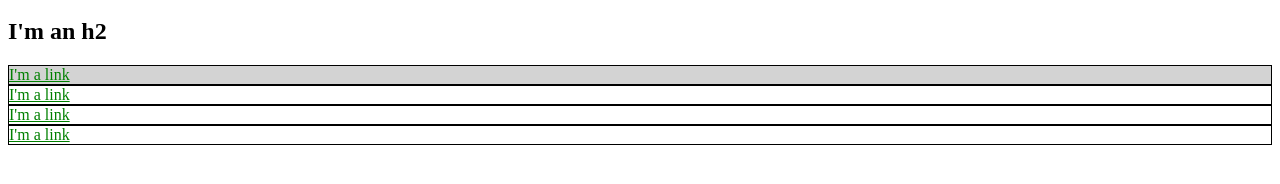
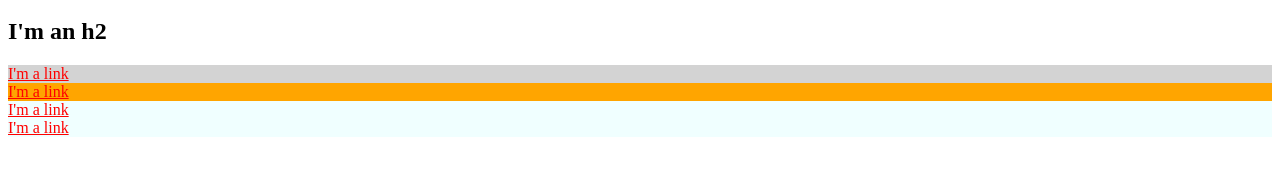
Before and after one commit to tlvb25/tlvb25.github.io, a plain HTML site: page index.html in a window 1280 px wide. Shown: the part 136-320 px from the top of the page. Drawn offline with Linux system fonts and the light colour scheme.

Commit message:
added new id and class

```diff
--- a/index.html
+++ b/index.html
@@ -20,6 +20,14 @@
     .bio-box a {
       color: green;
     }
+
+    #orange {
+      background-color: orange;
+    }
+
+    .azure {
+      background-color: azure;
+    }
   </style>
 </head>
 
@@ -41,16 +49,16 @@
 
   <h2>I'm an h2</h2>
 
-  <div id="exec-bio" class="bio-box">
+  <div id="exec-bio" class="azure" class="bio-box">
     <a href="https://example.com/">I'm a link</a>
   </div>
-  <div class="bio-box">
+  <div id="orange" class="azure" class="bio-box">
     <a href="https://example.com/">I'm a link</a>
   </div>
-  <div class="bio-box">
+  <div class="azure" class="bio-box">
     <a href="https://example.com/">I'm a link</a>
   </div>
-  <div class="bio-box">
+  <div class="azure" class="bio-box">
     <a href="https://example.com/">I'm a link</a>
   </div>
 
```
